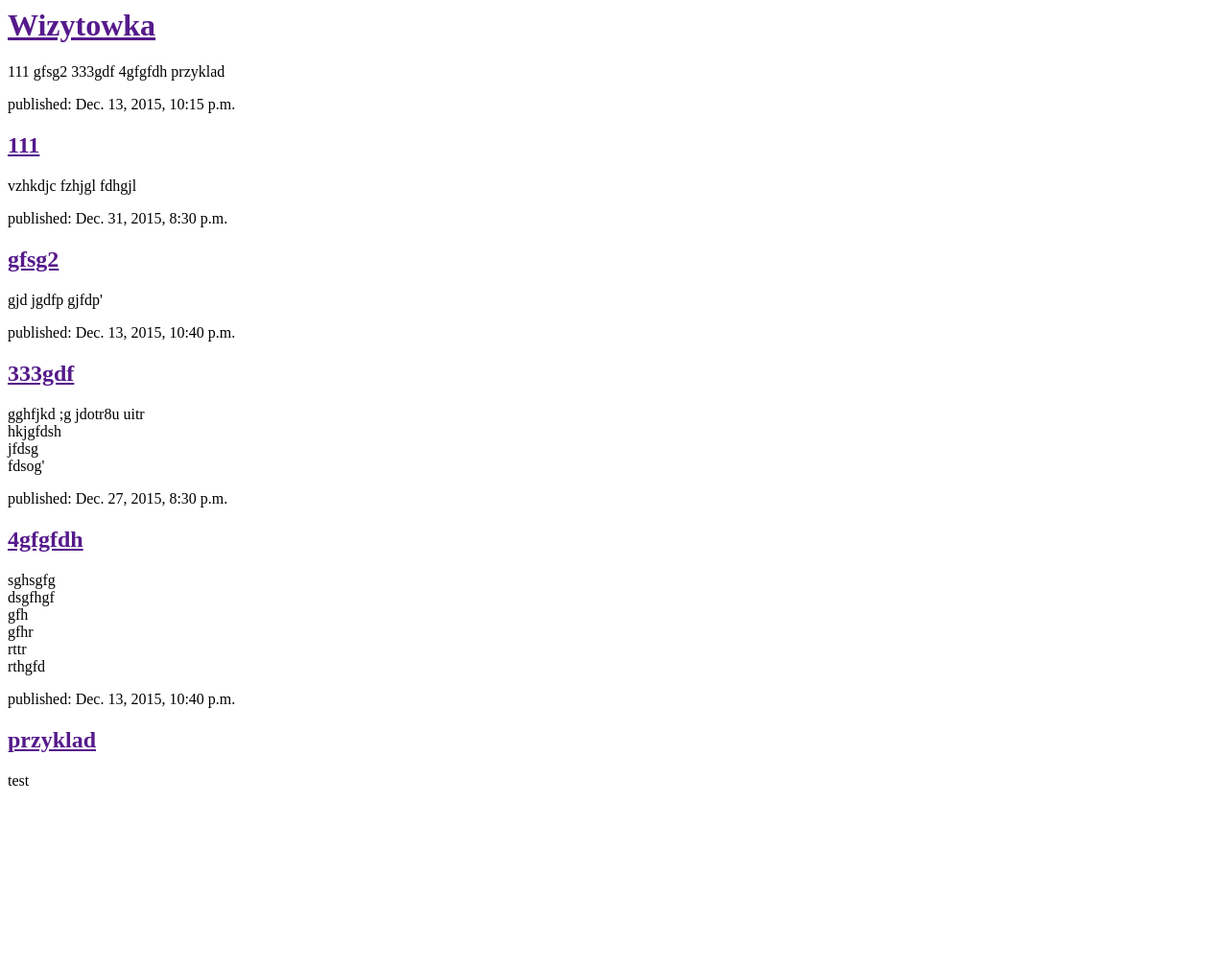
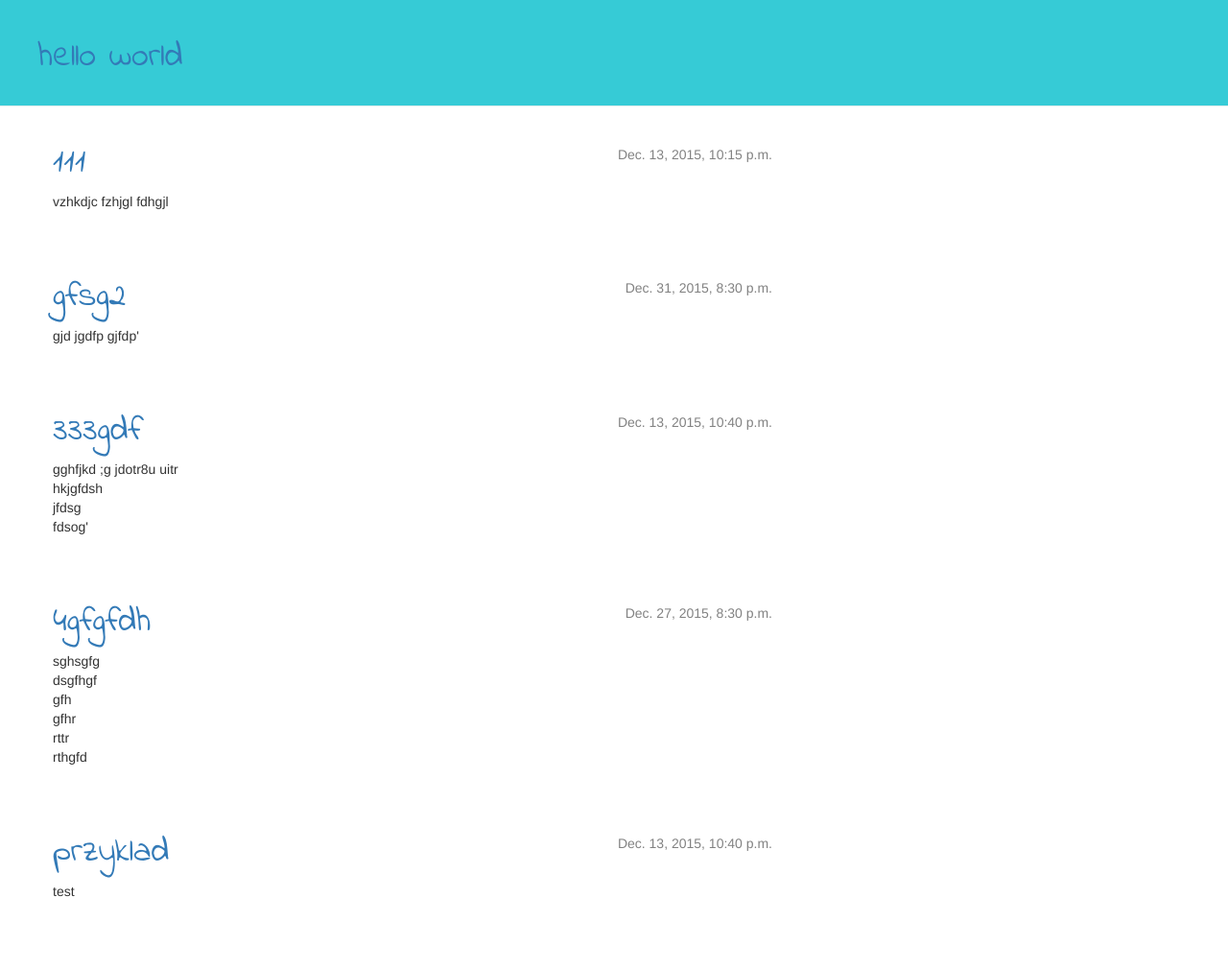
Before and after one commit to maciek263/django2, a Django app: template blog/templates/blog/post_list.html in a window 1280 px wide. Shown: the whole page at 96% size. Before the commit the page ends 819 px from the top, so only its background shows below. Run offline with Django 3.2, Linux system fonts and the light colour scheme; the template is opened without the code that fills it: values that come from a table or form of the project are taken from there, others are empty; data comes from the database, SQL or seed files in the repository; some libraries are stand-ins or nearby versions.

Commit message:
pierwsze fragmenty css

```diff
--- a/blog/templates/blog/post_list.html
+++ b/blog/templates/blog/post_list.html
@@ -1,22 +1,33 @@
+{% load staticfiles %}
 <html>
     <head>
-        <title>Wizytowka / blog</title>
+		<title>Wizytowka / blog</title>
+		<link rel="stylesheet" href="//maxcdn.bootstrapcdn.com/bootstrap/3.2.0/css/bootstrap.min.css">
+		<link rel="stylesheet" href="//maxcdn.bootstrapcdn.com/bootstrap/3.2.0/css/bootstrap-theme.min.css">
+		<link rel="stylesheet" href="{% static 'css/blog.css' %}">
+		<link href="//fonts.googleapis.com/css?family=Indie+Flower" rel="stylesheet" type="text/css">
     </head>
     <body>
-        <div>
-            <h1><a href="">Wizytowka</a></h1>
+        <div class= "page-header">
+            <h1><a href="">hello world</a></h1>
         </div>
-		{% for post in posts %}
-			{{ post }}
-		{% endfor %}
 
-		{% for post in posts %}
-        <div>
-            <p>published: {{ post.published_date }}</p>
-            <h2><a href="">{{ post.title }}</a></h2>
-            <p>{{ post.text|linebreaks }}</p>
-        </div>
-		{% endfor %}
+
+		<div class= "content container">
+			<div class= "row">
+				<div class= "col-md-8">
+					{% for post in posts %}
+						<div class= "post">
+							<div class= "date">
+								{{ post.published_date }}
+							</div>
+							<h1><a href="">{{ post.title }}</a></h1>
+							<p>{{ post.text|linebreaks }}</p>
+						</div>
+					{% endfor %}
+
+
+
 
 
     </body>
--- a/mysite/settings.py
+++ b/mysite/settings.py
@@ -116,3 +116,7 @@ try:
 	from .local_settings import *
 except ImportError:
 	pass
+
+STATICFILES_DIRS = (
+	os.path.join(BASE_DIR, "static"),
+)
--- /dev/null
+++ b/static/css/blog.css
@@ -0,0 +1,49 @@
+
+
+.page-header {
+		background-color: #36CBD6;
+		margin-top: 0;
+		padding: 20px 20px 20px 40px;
+}
+
+.page-header h1, ,page-header h1 a, .page-header h1 a:visited, .page-header h1 a:active {
+		color: #ffffff;
+		font-size: 36pt;
+		text-decoration: none;
+}
+
+.content {
+		margin-left: 40px;
+}
+
+h1, h2, h3, h4 {
+		font-family: 'Indie Flower', cursive;
+}
+
+.date {
+		float: right;
+		color: #828282;
+}
+
+.save {
+		float: right;
+}
+
+.post-form textarea, .post-form input {
+		width: 100%;
+}
+
+.top-menu, .top-menu:hover, .top-menu:visited {
+		color: #ffffff;
+		float: right;
+		font-size: 26;
+		margin-right: 20px;
+}
+
+.post {
+		margin-bottom: 70px;
+}
+
+.post h1 a, .post h1 a: visited {
+		color: #000000;
+}
```
